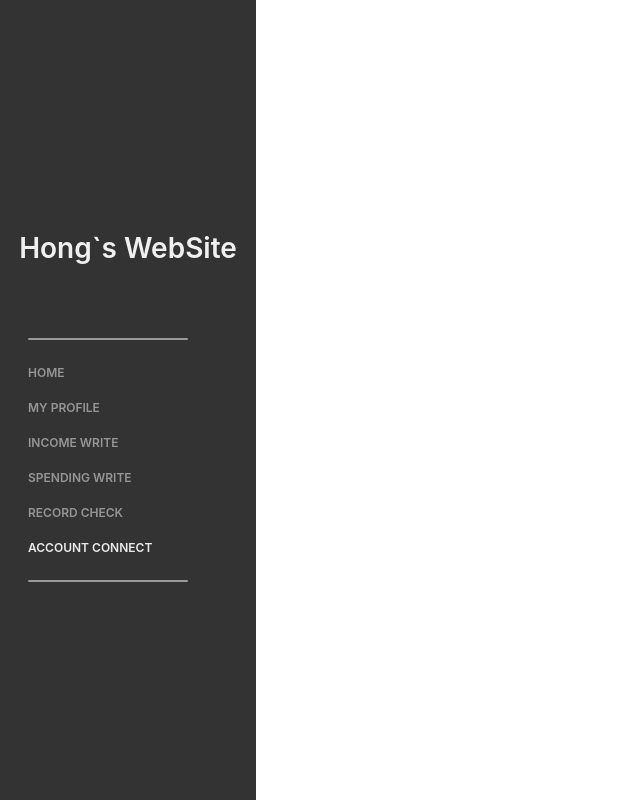
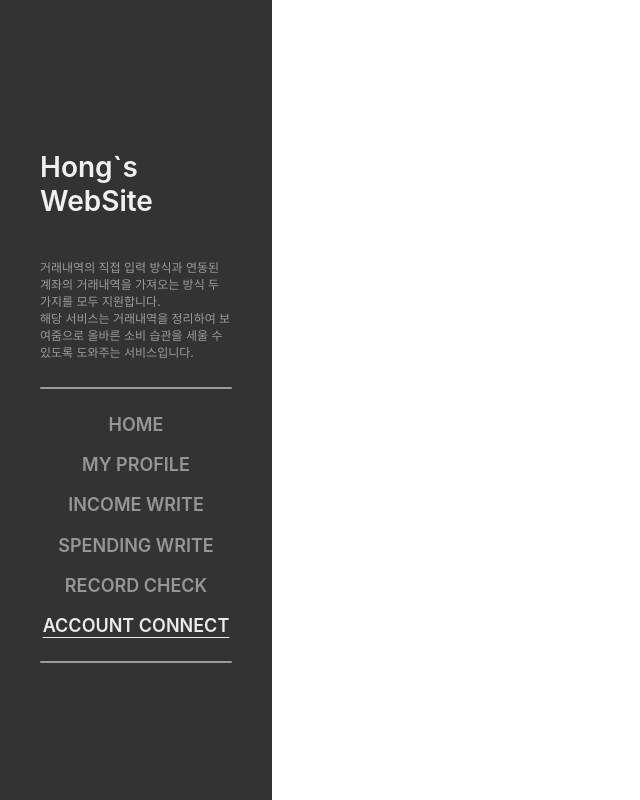
Before and after one commit to lkl4502/account_book_project, a React (Create React App) app in the folder frontend/: page /accountConnect in a window 1280 px wide. Shown: the whole page, without its empty margins (0-640 px from the left). Built offline with nearby package versions, Linux system fonts and the light colour scheme.

Commit message:
Sidebar underline 추가

```diff
--- a/frontend/src/components/Divider.jsx
+++ b/frontend/src/components/Divider.jsx
@@ -5,7 +5,7 @@ const DividerLine = styled.line`
   background-color: #9b9b9b;
   border-radius: 4px;
   height: 2px;
-  width: ${(props) => props.width || "80%"};
+  width: ${(props) => props.width || "100%"};
   margin-top: 15px;
   margin-bottom: 15px;
 `;
--- a/frontend/src/components/Sidebar.jsx
+++ b/frontend/src/components/Sidebar.jsx
@@ -5,31 +5,34 @@ import Divider from "./Divider";
 import Text from "./Text";
 
 const Side = styled.div`
+  padding: 0 40px;
   display: flex;
   background-color: #333;
   flex-direction: column;
   align-items: center;
   justify-content: center;
-  width: 20%;
+  width: 15%;
   height: 100vh;
 `;
 
 const Menu = styled.div`
-  margin-top: 30px;
-  width: 200px;
+  width: 100%;
   display: flex;
   flex-direction: column;
-  text-align: left;
+  text-align: center;
 `;
 
 const NavStyle = styled(NavLink)`
-  font-size: 12px;
+  font-size: 18px;
   font-weight: 600;
   color: #969696;
   margin: 5% 0;
   text-decoration: none;
+
   &.active {
     color: #ebebeb;
+    text-decoration: underline;
+    text-underline-offset: 5px;
   }
 `;
 
@@ -48,6 +51,12 @@ function Sidebar() {
       <Text bold={true} color={"#f0f0f0"} size={"28px"}>
         Hong`s WebSite
       </Text>
+      <Text size={"12px"}>
+        거래내역의 직접 입력 방식과 연동된 계좌의 거래내역을 가져오는 방식 두
+        가지를 모두 지원합니다. <br />
+        해당 서비스는 거래내역을 정리하여 보여줌으로 올바른 소비 습관을 세울 수
+        있도록 도와주는 서비스입니다.
+      </Text>
       <Menu>
         <Divider />
         {menus.map((menu, index) => {
--- a/frontend/src/components/Text.jsx
+++ b/frontend/src/components/Text.jsx
@@ -5,6 +5,7 @@ const P = styled.p`
   color: ${(props) => props.color};
   font-size: ${(props) => props.size};
   font-weight: ${(props) => (props.bold ? "600" : "400")};
+  text-align: left;
 `;
 
 function Text({ bold, size, color, children }) {
@@ -20,7 +21,7 @@ function Text({ bold, size, color, children }) {
 Text.defaultProps = {
   children: null,
   bold: false,
-  color: "#ffffff",
+  color: "#9b9b9b",
   size: "14px",
 };
 
```
